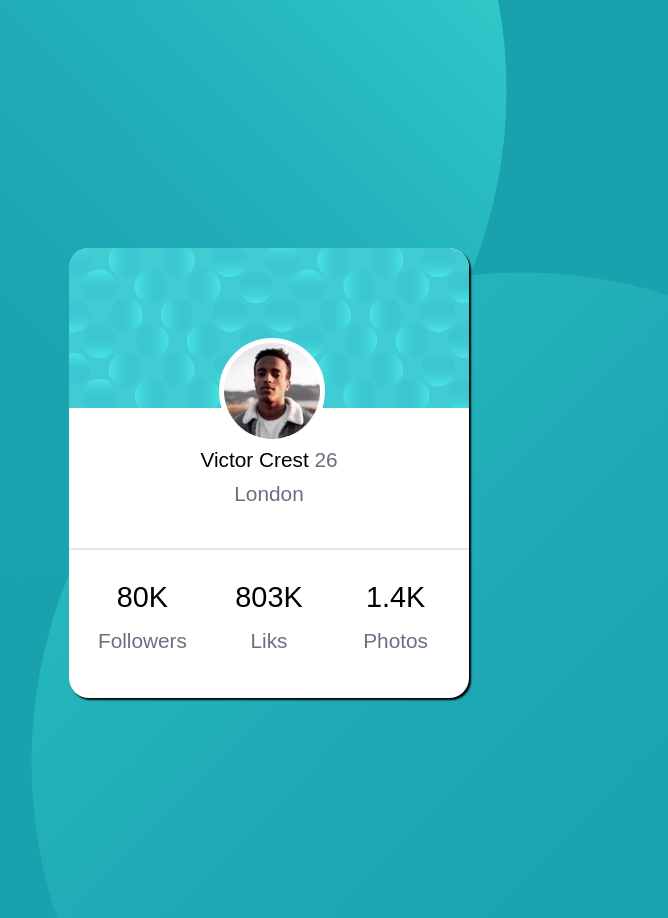
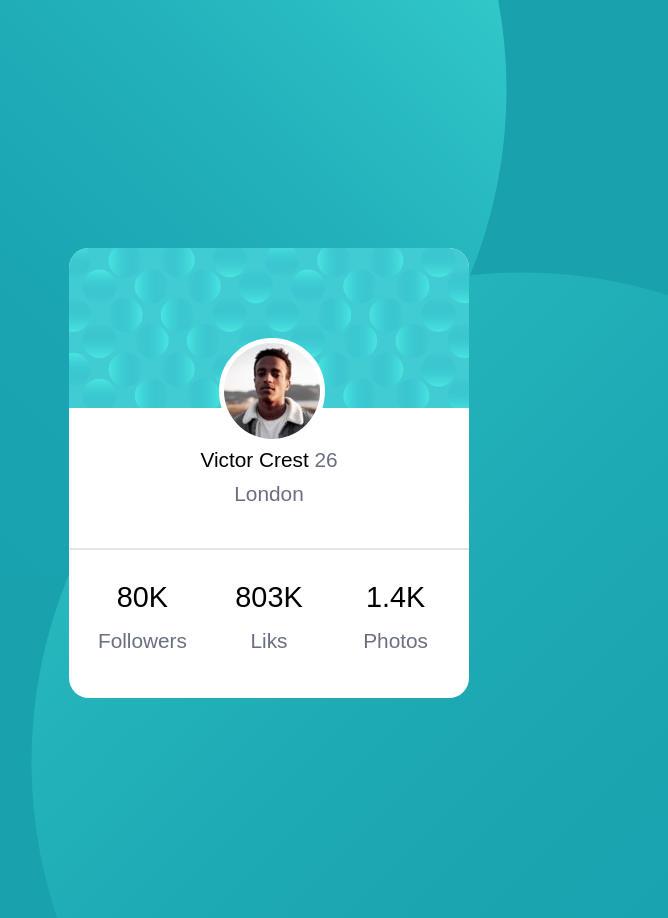
Before and after one commit to Valitogt79/profile_card_component, a plain HTML site: page index.html in a window 1280 px wide. Shown: the top 918 px of the page, without its empty margins (371-1039 px from the left). Drawn offline with Linux system fonts and the light colour scheme.

Commit message:
recuperando css

```diff
--- a/css/style.css
+++ b/css/style.css
@@ -29,7 +29,6 @@ body {
   background-color: #fff;
   border-radius: 20px;
   overflow: hidden;
-  box-shadow: 2px 2px 2px black;
 }
 
 .card__header {
```
